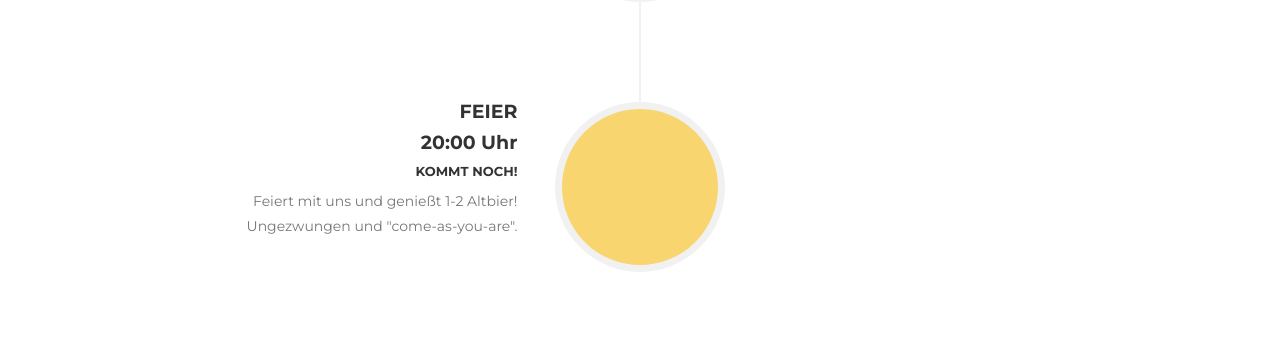
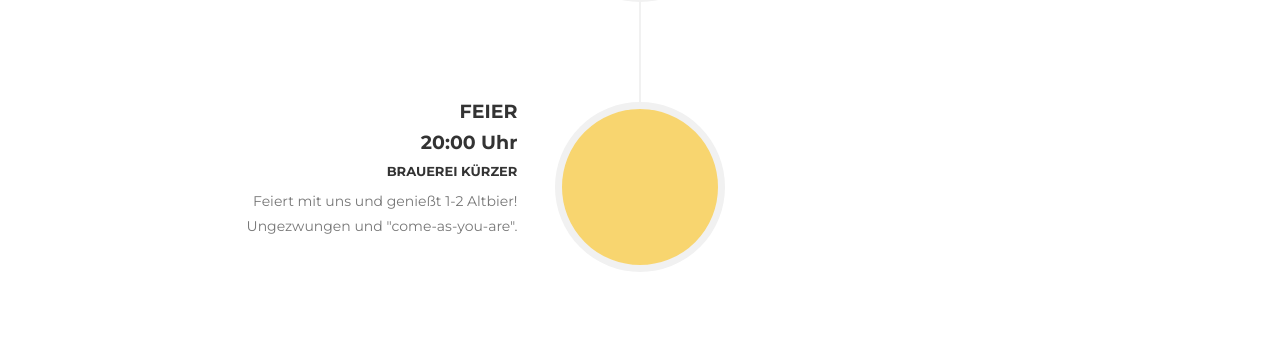
Before and after one commit to nlz-crtl/LN, a Jekyll site: the page built from index.html, in a window 1280 px wide and 900 px high, scrolled down 1318 px. Shown: the part 97-451 px from the top of the window. Built offline with Jekyll 4.4.1, drawn with Linux system fonts in a browser that asks for light colours; some web fonts are replaced.

Commit message:
Update events.html

```diff
--- a/_includes/en_data/events.html
+++ b/_includes/en_data/events.html
@@ -47,7 +47,7 @@
                             <div class="timeline-heading">
                                 <h4>Feier</h4>
                                 <h4 class="subheading">20:00 Uhr</h4>
-                                <h6>Kommt noch!</h6>
+                                <h6>Brauerei Kürzer</h6>
                             </div>
                             <div class="timeline-body">
                                 <p class="text-muted">Feiert mit uns und genießt 1-2 Altbier! Ungezwungen und "come-as-you-are".</p>
```
